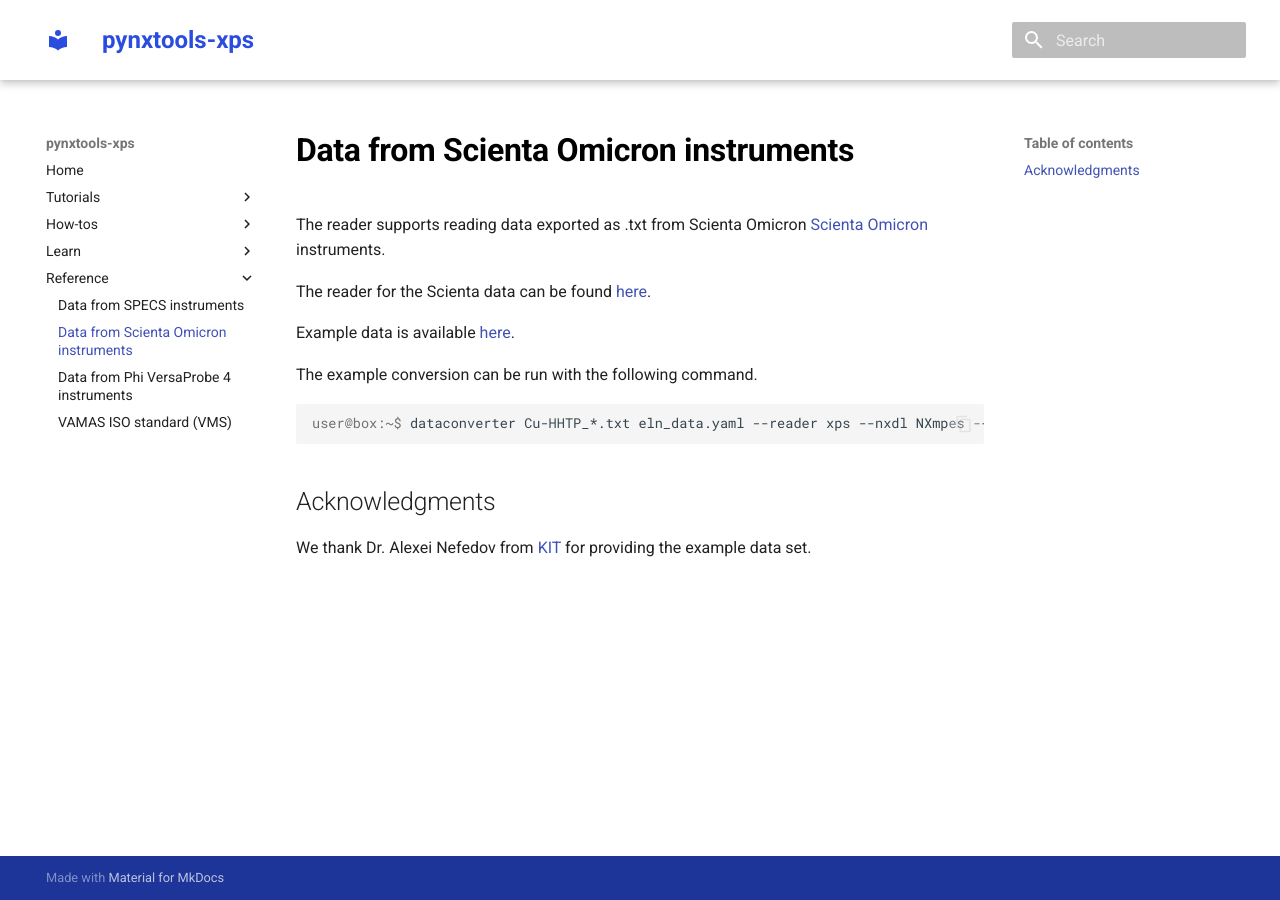
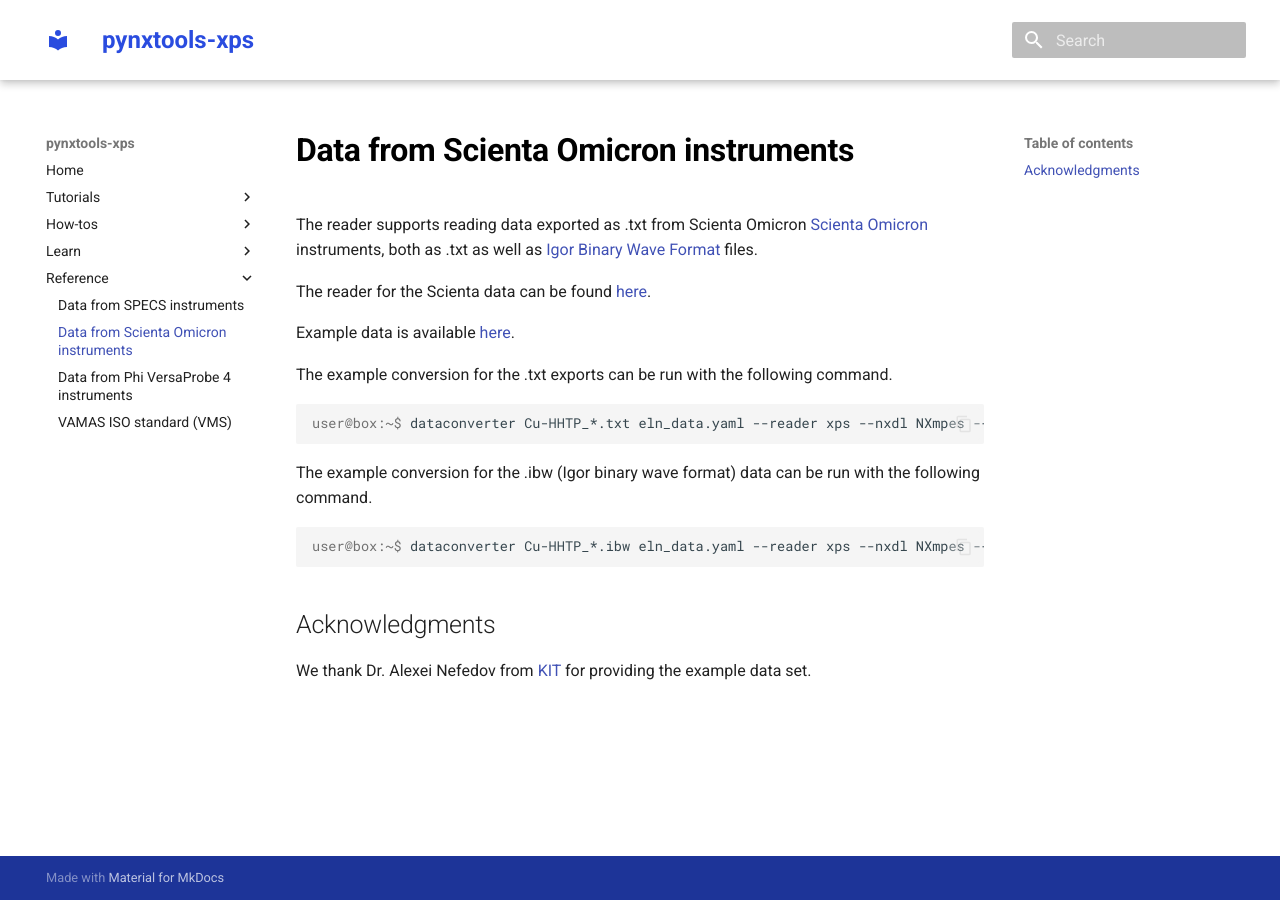
Before and after one commit to FAIRmat-NFDI/pynxtools-xps, an MkDocs documentation site: the page built from docs/reference/scienta.md, in a window 1280 px wide. Built offline with MkDocs 1.6.1 and Material for MkDocs 9.7.7, drawn with Linux system fonts in a browser that asks for light colours.

Commit message:
update docs and examples readme

````diff
--- a/docs/reference/scienta.md
+++ b/docs/reference/scienta.md
@@ -1,6 +1,6 @@
 # Data from Scienta Omicron instruments
 
-The reader supports reading data exported as .txt from Scienta Omicron [Scienta Omicron](https://www.scientaomicron.com/en/) instruments. <!--,  both as .txt as well as IGOR files.-->
+The reader supports reading data exported as .txt from Scienta Omicron [Scienta Omicron](https://www.scientaomicron.com/en/) instruments, both as .txt as well as [Igor Binary Wave Format](https://www.wavemetrics.com/) files.
 
 <!-- How is this data structured -->
 
@@ -8,10 +8,16 @@ The reader for the Scienta data can be found [here](https://github.com/FAIRmat-N
 
 Example data is available [here](https://github.com/FAIRmat-NFDI/pynxtools-xps/tree/main/examples/scienta).
 
-The example conversion can be run with the following command.
+The example conversion for the .txt exports can be run with the following command.
 
 ```console
-user@box:~$ dataconverter Cu-HHTP_*.txt eln_data.yaml --reader xps --nxdl NXmpes --output Cu-HHTP.nxs
+user@box:~$ dataconverter Cu-HHTP_*.txt eln_data.yaml --reader xps --nxdl NXmpes --output Cu-HHTP.txt.nxs
+```
+
+The example conversion for the .ibw (Igor binary wave format) data can be run with the following command.
+
+```console
+user@box:~$ dataconverter Cu-HHTP_*.ibw eln_data.yaml --reader xps --nxdl NXmpes --output Cu-HHTP.ibw.nxs
 ```
 
 ## Acknowledgments
````
Also changed, not shown: docs/index.md (+1 -0 lines), examples/scienta/README.md (+2 -2 lines).
